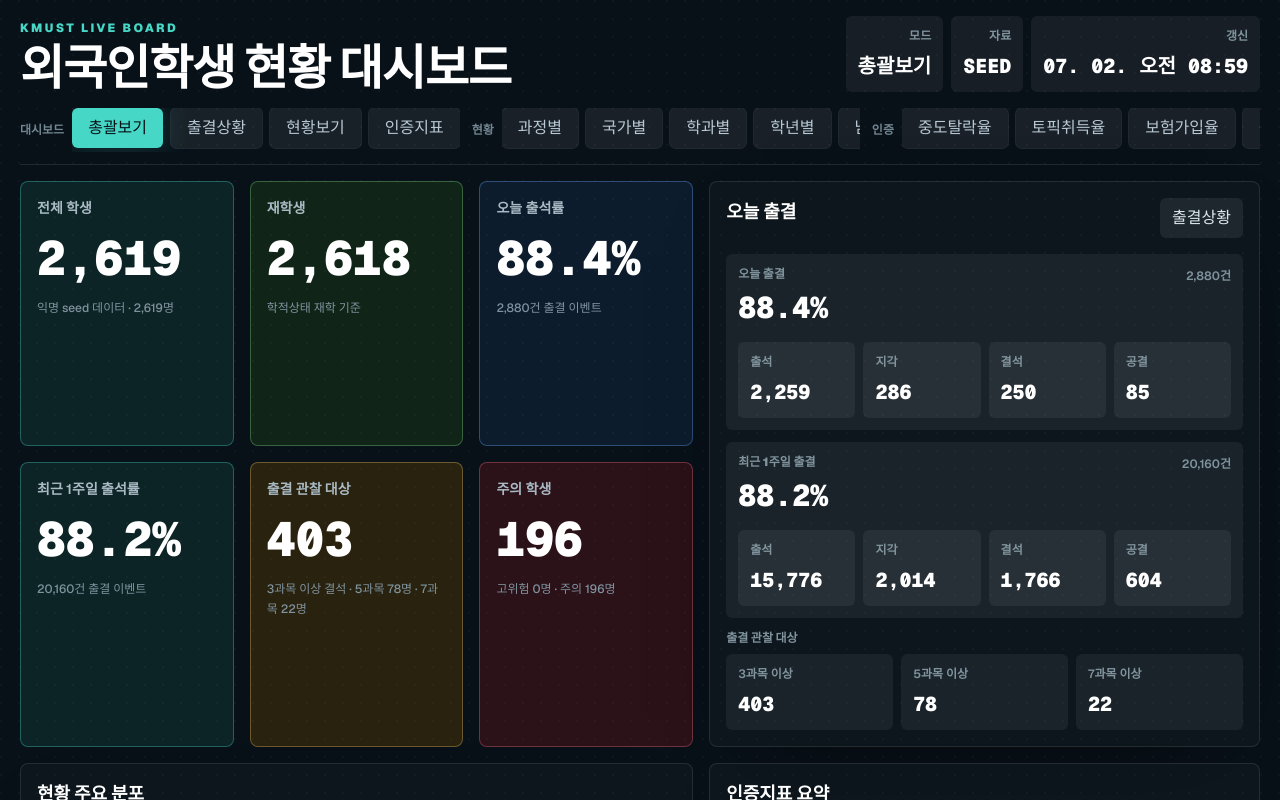
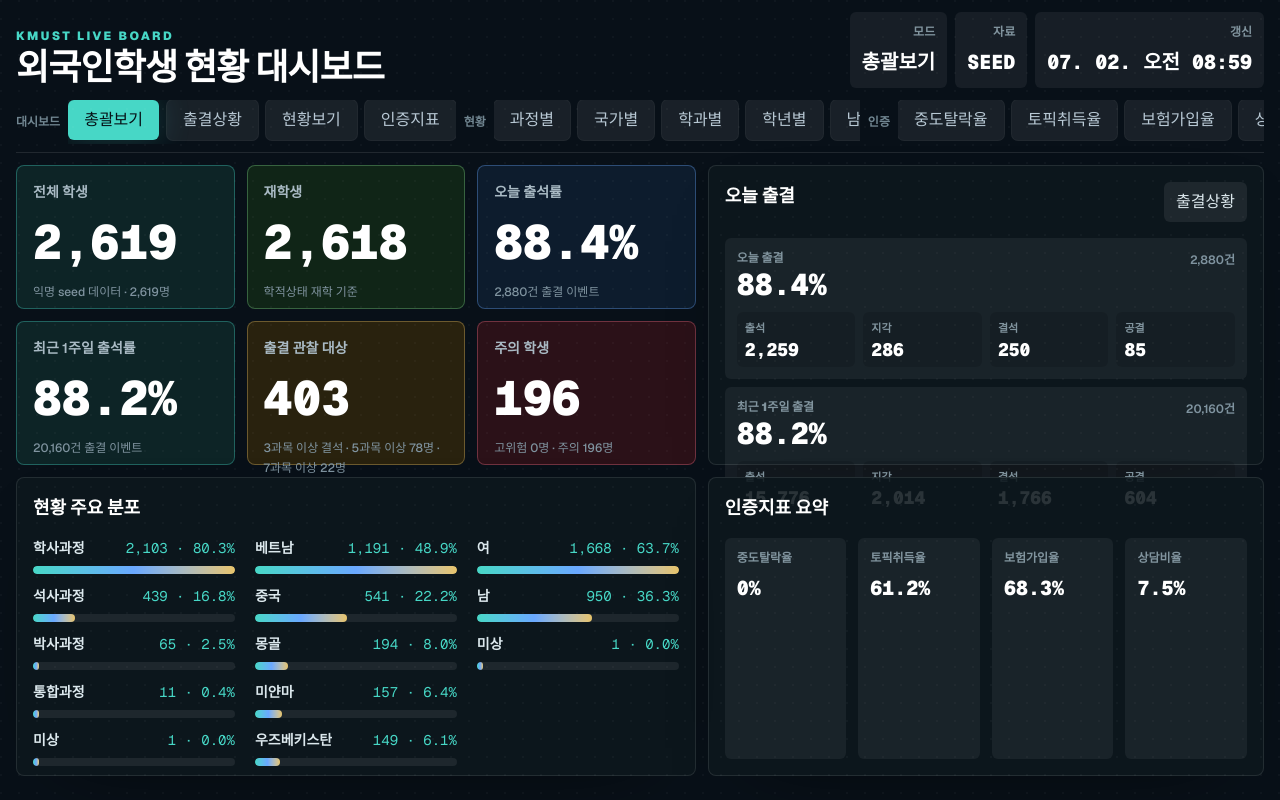
Before and after one commit to kongziac-lab/kmust, a Next.js app: page / in a window 1280 px wide. Built offline with nearby package versions, Linux system fonts and the light colour scheme; a web font is replaced by a local one.

Commit message:
Fill monitor dashboard viewport

```diff
--- a/src/app/dashboard-monitor.tsx
+++ b/src/app/dashboard-monitor.tsx
@@ -164,9 +164,9 @@ function MetricTile({
   };
 
   return (
-    <section className={`min-h-32 rounded-lg border p-4 ${tones[tone]}`}>
+    <section className={`flex h-full min-h-0 flex-col rounded-lg border p-4 ${tones[tone]}`}>
       <div className="text-sm font-semibold text-[#a9bac4]">{title}</div>
-      <div className="mt-4 font-mono text-4xl font-black leading-none text-white xl:text-5xl">{value}</div>
+      <div className="mt-auto pt-4 font-mono text-4xl font-black leading-none text-white xl:text-5xl">{value}</div>
       <div className="mt-4 text-xs font-medium leading-5 text-[#7f939f]">{caption}</div>
     </section>
   );
@@ -191,12 +191,12 @@ function Panel({
   action?: ReactNode;
 }>) {
   return (
-    <section className="min-h-0 rounded-lg border border-white/10 bg-[#0d171d]/88 p-4 shadow-[0_24px_80px_-52px_rgba(0,0,0,0.9)]">
+    <section className="monitor-panel flex h-full min-h-0 flex-col rounded-lg border border-white/10 bg-[#0d171d]/88 p-4 shadow-[0_24px_80px_-52px_rgba(0,0,0,0.9)]">
       <div className="flex items-start justify-between gap-4">
         <h2 className="text-lg font-black text-white">{title}</h2>
         {action}
       </div>
-      <div className="mt-4">{children}</div>
+      <div className="mt-4 min-h-0 flex-1">{children}</div>
     </section>
   );
 }
@@ -252,6 +252,53 @@ function AttendanceSummaryBlock({
         <MiniStat label="지각" value={formatNumber(late)} />
         <MiniStat label="결석" value={formatNumber(absent)} />
         <MiniStat label="공결" value={formatNumber(excused)} />
+      </div>
+    </div>
+  );
+}
+
+function CompactAttendanceLine({
+  title,
+  rate,
+  total,
+  present,
+  late,
+  absent,
+  excused,
+}: {
+  title: string;
+  rate: number;
+  total: number;
+  present: number;
+  late: number;
+  absent: number;
+  excused: number;
+}) {
+  const items = [
+    ["출석", present],
+    ["지각", late],
+    ["결석", absent],
+    ["공결", excused],
+  ] as const;
+
+  return (
+    <div className="rounded-md bg-white/6 p-3">
+      <div className="flex items-start justify-between gap-3">
+        <div>
+          <div className="text-xs font-black text-[#81949e]">{title}</div>
+          <div className="mt-1 font-mono text-3xl font-black leading-none text-white">{formatPercent(rate)}</div>
+        </div>
+        <div className="shrink-0 text-right text-xs font-semibold leading-5 text-[#7f939f]">
+          {formatNumber(total)}건
+        </div>
+      </div>
+      <div className="mt-3 grid grid-cols-4 gap-2">
+        {items.map(([label, value]) => (
+          <div key={label} className="min-w-0 rounded-md bg-black/14 px-2 py-2">
+            <div className="truncate text-[11px] font-semibold text-[#81949e]">{label}</div>
+            <div className="mt-1 font-mono text-lg font-black leading-none text-white">{formatNumber(value)}</div>
+          </div>
+        ))}
       </div>
     </div>
   );
@@ -410,8 +457,8 @@ function Overview({ summary }: { summary: DashboardSummary }) {
   const attentionTotal = summary.metrics.highRisk + summary.metrics.mediumRisk;
 
   return (
-    <div className="grid min-h-0 gap-4 xl:grid-cols-[1.1fr_0.9fr]">
-      <div className="grid gap-4 md:grid-cols-2 xl:grid-cols-3">
+    <div className="monitor-grid grid h-full min-h-0 gap-3 xl:grid-cols-[1.1fr_0.9fr] xl:grid-rows-[1fr_1fr]">
+      <div className="grid h-full min-h-0 auto-rows-fr gap-3 md:grid-cols-2 xl:grid-cols-3">
         <MetricTile
           title="전체 학생"
           value={formatNumber(summary.metrics.totalStudents)}
@@ -438,7 +485,7 @@ function Overview({ summary }: { summary: DashboardSummary }) {
         <MetricTile
           title="출결 관찰 대상"
           value={formatNumber(summary.metrics.attendanceObservationTargets)}
-          caption={`3과목 이상 결석 · 5과목 ${formatNumber(summary.metrics.absenceOver5)}명 · 7과목 ${formatNumber(summary.metrics.absenceOver7)}명`}
+          caption={`3과목 이상 결석 · 5과목 이상 ${formatNumber(summary.metrics.absenceOver5)}명 · 7과목 이상 ${formatNumber(summary.metrics.absenceOver7)}명`}
           tone={summary.metrics.attendanceObservationTargets > 0 ? "amber" : "green"}
         />
         <MetricTile
@@ -462,8 +509,8 @@ function Overview({ summary }: { summary: DashboardSummary }) {
           </button>
         }
       >
-        <div className="grid gap-3">
-          <AttendanceSummaryBlock
+        <div className="grid h-full min-h-0 content-between gap-2">
+          <CompactAttendanceLine
             title="오늘 출결"
             rate={summary.metrics.attendanceRate}
             total={summary.metrics.attendanceEvents}
@@ -472,7 +519,7 @@ function Overview({ summary }: { summary: DashboardSummary }) {
             absent={summary.metrics.todayAbsent}
             excused={summary.metrics.todayExcused}
           />
-          <AttendanceSummaryBlock
+          <CompactAttendanceLine
             title="최근 1주일 출결"
             rate={summary.metrics.weeklyAttendanceRate}
             total={summary.metrics.weeklyAttendanceEvents}
@@ -481,14 +528,6 @@ function Overview({ summary }: { summary: DashboardSummary }) {
             absent={summary.metrics.weeklyAbsent}
             excused={summary.metrics.weeklyExcused}
           />
-          <div>
-            <div className="mb-2 text-xs font-black text-[#81949e]">출결 관찰 대상</div>
-            <div className="grid gap-2 sm:grid-cols-3">
-              <MiniStat label="3과목 이상" value={formatNumber(summary.metrics.absenceOver3)} />
-              <MiniStat label="5과목 이상" value={formatNumber(summary.metrics.absenceOver5)} />
-              <MiniStat label="7과목 이상" value={formatNumber(summary.metrics.absenceOver7)} />
-            </div>
-          </div>
         </div>
       </Panel>
 
@@ -501,7 +540,7 @@ function Overview({ summary }: { summary: DashboardSummary }) {
       </Panel>
 
       <Panel title="인증지표 요약">
-        <div className="grid gap-3 sm:grid-cols-2 xl:grid-cols-4">
+        <div className="grid h-full min-h-0 auto-rows-fr gap-3 sm:grid-cols-2 xl:grid-cols-4">
           <MiniStat label="중도탈락율" value={formatPercent(summary.metrics.dropoutRate)} />
           <MiniStat label="토픽취득율" value={formatPercent(summary.metrics.topikRate)} />
           <MiniStat label="보험가입율" value={formatPercent(summary.metrics.insuranceCoverageRate)} />
@@ -514,8 +553,8 @@ function Overview({ summary }: { summary: DashboardSummary }) {
 
 function AttendanceView({ summary }: { summary: DashboardSummary }) {
   return (
-    <div className="grid min-h-0 gap-4 xl:grid-cols-[0.82fr_1.18fr]">
-      <div className="grid min-h-0 gap-4">
+    <div className="monitor-grid grid h-full min-h-0 gap-3 xl:grid-cols-[0.82fr_1.18fr]">
+      <div className="grid h-full min-h-0 gap-3 xl:grid-rows-[1fr_auto]">
         <Panel title="출결상황">
           <div className="grid gap-4">
             <div className="grid gap-4 lg:grid-cols-[0.78fr_1.22fr]">
@@ -547,7 +586,7 @@ function AttendanceView({ summary }: { summary: DashboardSummary }) {
         </Panel>
       </div>
 
-      <div className="grid min-h-0 gap-4">
+      <div className="grid h-full min-h-0 gap-3 xl:grid-rows-[auto_1fr]">
         <Panel title="결석 누적 관찰">
           <div className="grid gap-4">
             <div className="text-sm font-semibold leading-6 text-[#9eb0bb]">
@@ -585,7 +624,7 @@ function StatusView({ summary, mode }: { summary: DashboardSummary; mode: Mode }
   const items = itemsByMode[mode] || itemsByMode.status;
 
   return (
-    <div className="grid min-h-0 gap-4 xl:grid-cols-[1.25fr_0.75fr]">
+    <div className="monitor-grid grid h-full min-h-0 gap-3 xl:grid-cols-[1.25fr_0.75fr]">
       <Panel title={titles[mode] || "현황"}>
         <BigBars items={items} limit={mode === "department" ? 10 : 8} />
       </Panel>
@@ -753,8 +792,8 @@ function CertificationView({ summary, mode }: { summary: DashboardSummary; mode:
   const selected = indicators.find((indicator) => indicator.mode === mode) || indicators[0];
 
   return (
-    <div className="grid min-h-0 gap-4 xl:grid-cols-[1.05fr_0.95fr]">
-      <div className="grid gap-4 sm:grid-cols-2">
+    <div className="monitor-grid grid h-full min-h-0 gap-3 xl:grid-cols-[1.05fr_0.95fr]">
+      <div className="grid h-full min-h-0 auto-rows-fr gap-3 sm:grid-cols-2">
         {indicators.map((indicator) => (
           <IndicatorCard
             key={indicator.mode}
@@ -764,7 +803,7 @@ function CertificationView({ summary, mode }: { summary: DashboardSummary; mode:
         ))}
       </div>
 
-      <div className="grid min-h-0 gap-4">
+      <div className="grid h-full min-h-0 gap-3 xl:grid-rows-[1fr_1fr]">
         <Panel title="교육국제화역량 인증제 추진계획">
           <CertificationDetail indicator={selected} />
         </Panel>
@@ -817,12 +856,12 @@ export function DashboardMonitor({ activeMode, summary }: { activeMode: Mode; su
       <div className="fixed inset-0 -z-10 bg-[linear-gradient(135deg,#081018_0%,#0d1b22_48%,#10130f_100%)]" />
       <div className="noise-layer opacity-[0.025]" />
 
-      <div className="flex min-h-screen flex-col px-4 py-4 sm:px-5 lg:h-screen">
-        <header className="shrink-0 border-b border-white/10 pb-3">
+      <div className="flex min-h-screen flex-col px-3 py-3 sm:px-4 lg:h-screen">
+        <header className="shrink-0 border-b border-white/10 pb-2">
           <div className="flex flex-col gap-3 xl:flex-row xl:items-end xl:justify-between">
             <div>
               <div className="text-xs font-black uppercase tracking-[0.2em] text-[#47d7c6]">KMUST Live Board</div>
-              <h1 className="mt-2 text-3xl font-black tracking-tight text-white xl:text-5xl">
+              <h1 className="mt-1 text-3xl font-black tracking-tight text-white xl:text-4xl 2xl:text-5xl">
                 외국인학생 현황 대시보드
               </h1>
             </div>
@@ -833,14 +872,14 @@ export function DashboardMonitor({ activeMode, summary }: { activeMode: Mode; su
             </div>
           </div>
 
-          <form action="/" className="mt-4 grid gap-3 xl:grid-cols-[auto_1fr_1fr]" aria-label="대시보드 모드 선택">
+          <form action="/" className="mt-3 grid gap-2 xl:grid-cols-[auto_1fr_1fr]" aria-label="대시보드 모드 선택">
             <ModeGroup activeMode={activeMode} title="대시보드" items={primaryModes} />
             <ModeGroup activeMode={activeMode} title="현황" items={statusModes} />
             <ModeGroup activeMode={activeMode} title="인증" items={certificationModes} />
           </form>
         </header>
 
-        <section className="min-h-0 flex-1 py-4">
+        <section className="dashboard-stage min-h-0 flex-1 py-3">
           <form action="/" className="contents">
             <ActivePanel activeMode={activeMode} summary={summary} />
           </form>
```
Also changed, not shown: 1 other file (tests, documents, lock files or other folders).
